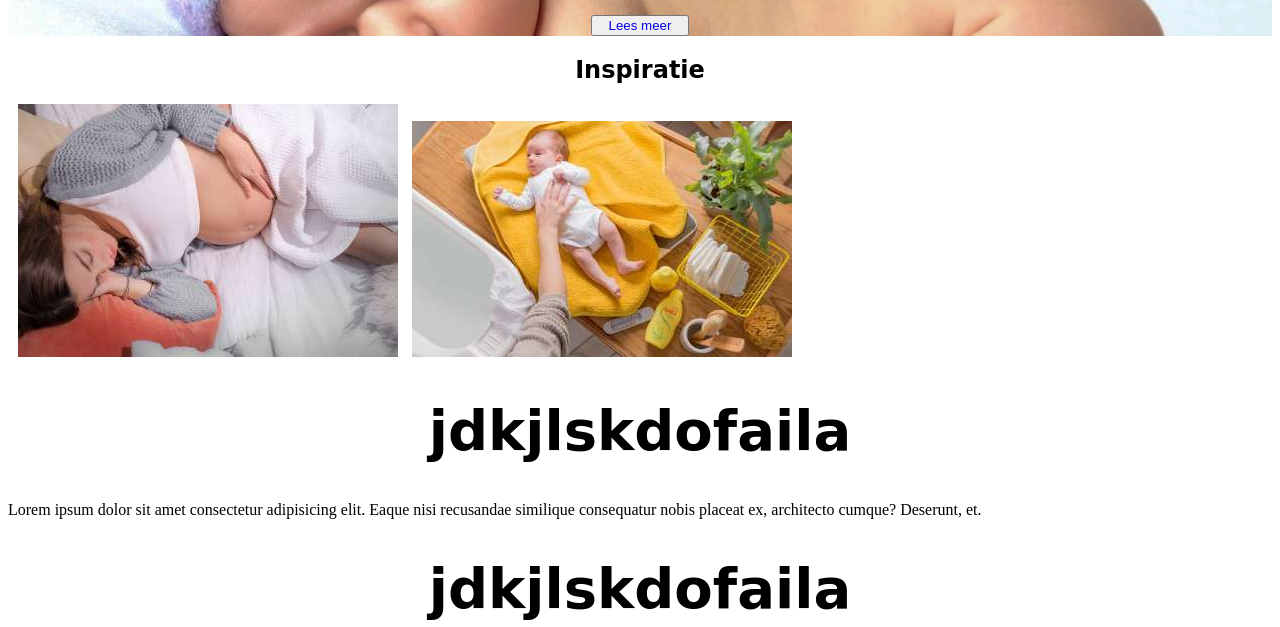
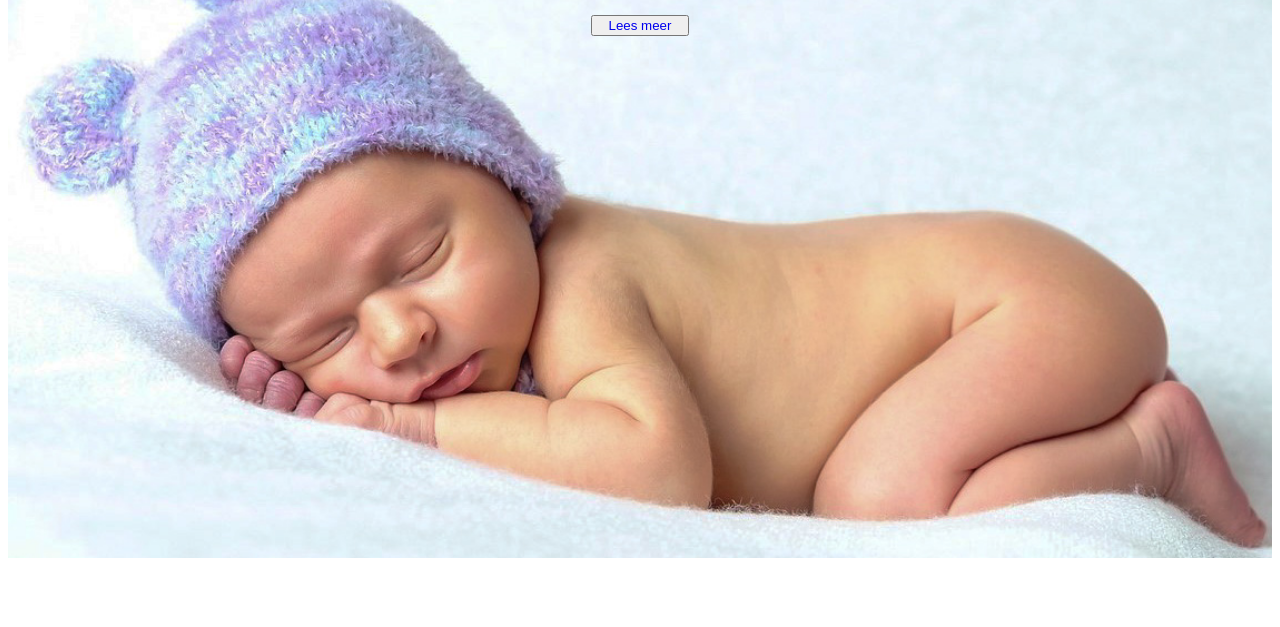
Before and after one commit to MoulhamAlboushi/Zwitsal, a plain HTML site: page index.html in a window 1280 px wide. Shown: the part 325-952 px from the top of the page. Drawn offline with Linux system fonts and the light colour scheme; a web font is replaced by a local one.

Commit message:
Update style.css

```diff
--- a/style.css
+++ b/style.css
@@ -60,9 +60,11 @@ a{
   /* no-repeat center bottom/cover ; */
   background-size: 100%;
   max-width: 100%;
+  height: 800px;
   background-repeat: no-repeat;
   background-position-x: center;
   background-position-y: center;
+  /* background-size: cover; */
   margin: 0;
 }
 .header-een{
@@ -73,3 +75,8 @@ btn{
   padding: 10px;
   margin: 20px;
 }
+.box1{
+  background-color: #ea5635;
+  width: 300px;
+  display: inline-block;
+}
```
